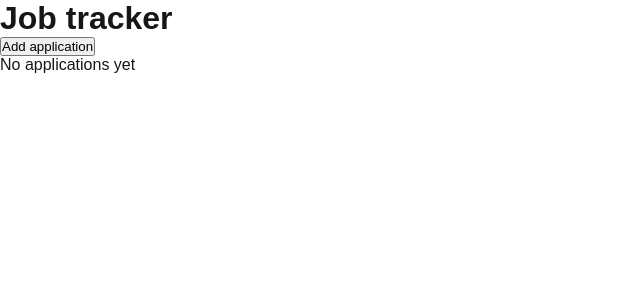
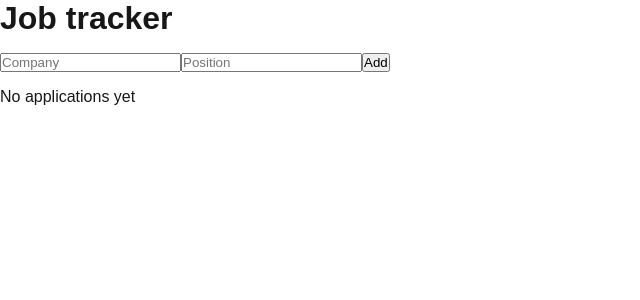
Before and after one commit to m-amroune/job-tracker, a Next.js app: page / in a window 1280 px wide. Shown: the top 300 px of the page, without its empty margins (0-640 px from the left). Built offline with nearby package versions, Linux system fonts and the light colour scheme.

Commit message:
feat  : add controlled form for company and position inputs

```diff
--- a/src/app/page.tsx
+++ b/src/app/page.tsx
@@ -18,6 +18,9 @@ export default function Page() {
   // Job applications state (client-side data)
   const [jobs, setJobs] = useState<JobApplication[]>([]);
 
+  const [company, setCompany] = useState("");
+  const [position, setPosition] = useState("");
+
   // Load jobs from localStorage after mount
   useEffect(() => {
     setJobs(loadJobs());
@@ -26,10 +29,12 @@ export default function Page() {
   // Add a new job application
   // Update state and localStorage
   function addJob() {
+    if (!company.trim() || !position.trim()) return;
+
     const newJob: JobApplication = {
       id: crypto.randomUUID(),
-      company: "Example company",
-      position: "Example position",
+      company: company.trim(),
+      position: position.trim(),
       status: "todo",
       createdAt: new Date().toISOString(),
     };
@@ -39,6 +44,9 @@ export default function Page() {
 
     setJobs(updatedJobs);
     saveJobs(updatedJobs);
+
+    setCompany("");
+    setPosition("");
   }
 
   // Cycle the status of a job when the list item is clicked
@@ -64,7 +72,24 @@ export default function Page() {
   return (
     <main>
       <h1>Job tracker</h1>
-      <button onClick={addJob}>Add application</button>
+
+      <div style={{ marginTop: "1rem", marginBottom: "1rem" }}>
+        <input
+          type="text"
+          placeholder="Company"
+          value={company}
+          onChange={(e) => setCompany(e.target.value)}
+        />
+
+        <input
+          type="text"
+          placeholder="Position"
+          value={position}
+          onChange={(e) => setPosition(e.target.value)}
+        />
+
+        <button onClick={addJob}>Add</button>
+      </div>
 
       {jobs.length === 0 ? (
         <p>No applications yet</p>
```
